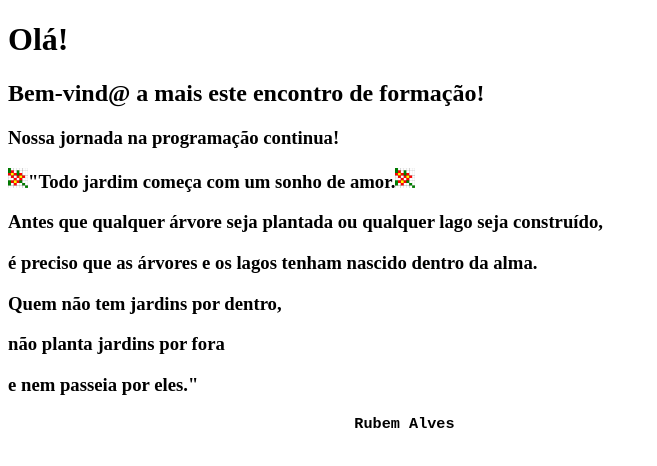
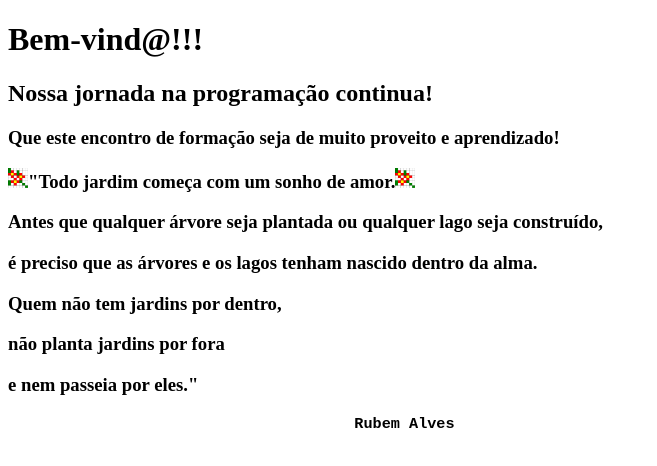
Before and after one commit to AnaKopper/primeiro_repositorio, a plain HTML site: page index.html in a window 1280 px wide. Shown: the whole page, without its empty margins (0-657 px from the left). Drawn offline with Linux system fonts and the light colour scheme.

Commit message:
Alteração texto

```diff
--- a/index.html
+++ b/index.html
@@ -5,9 +5,9 @@
     <title>Jardim</title>
   </head>
   <body>
-    <h1>Olá!</h1>
-    <h2>Bem-vind@ a mais este encontro de formação!</h2>
-    <h3>Nossa jornada na programação continua!<h3>
+    <h1>Bem-vind@!!!</h1>
+    <h2>Nossa jornada na programação continua!</h2>
+    <h3>Que este encontro de formação seja de muito proveito e aprendizado!<h3>
       <p><img src="flores.png" alt="flores" height="20" width="20">"Todo jardim começa com um sonho de amor.<img src="flores.png" alt="flores" height="20" width="20"></p>
       <p>Antes que qualquer árvore seja plantada ou qualquer lago seja construído,</p>
       <p>é preciso que as árvores e os lagos tenham nascido dentro da alma.</p>
```
